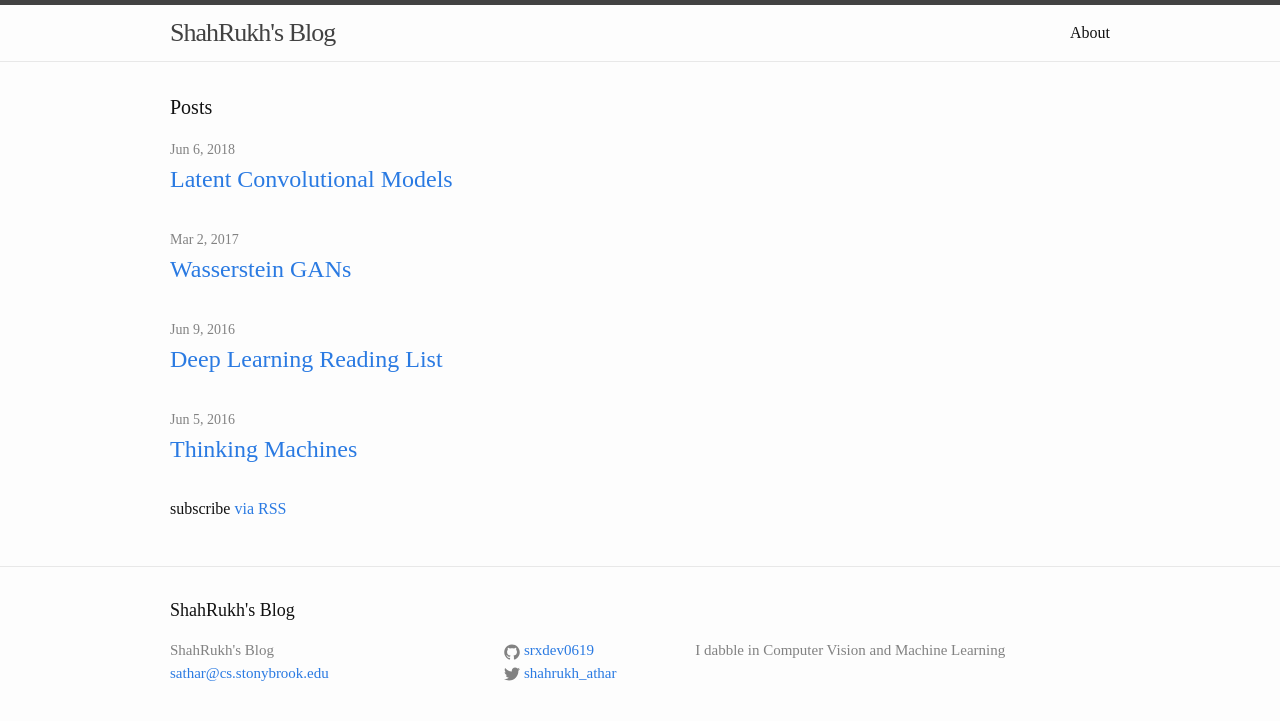
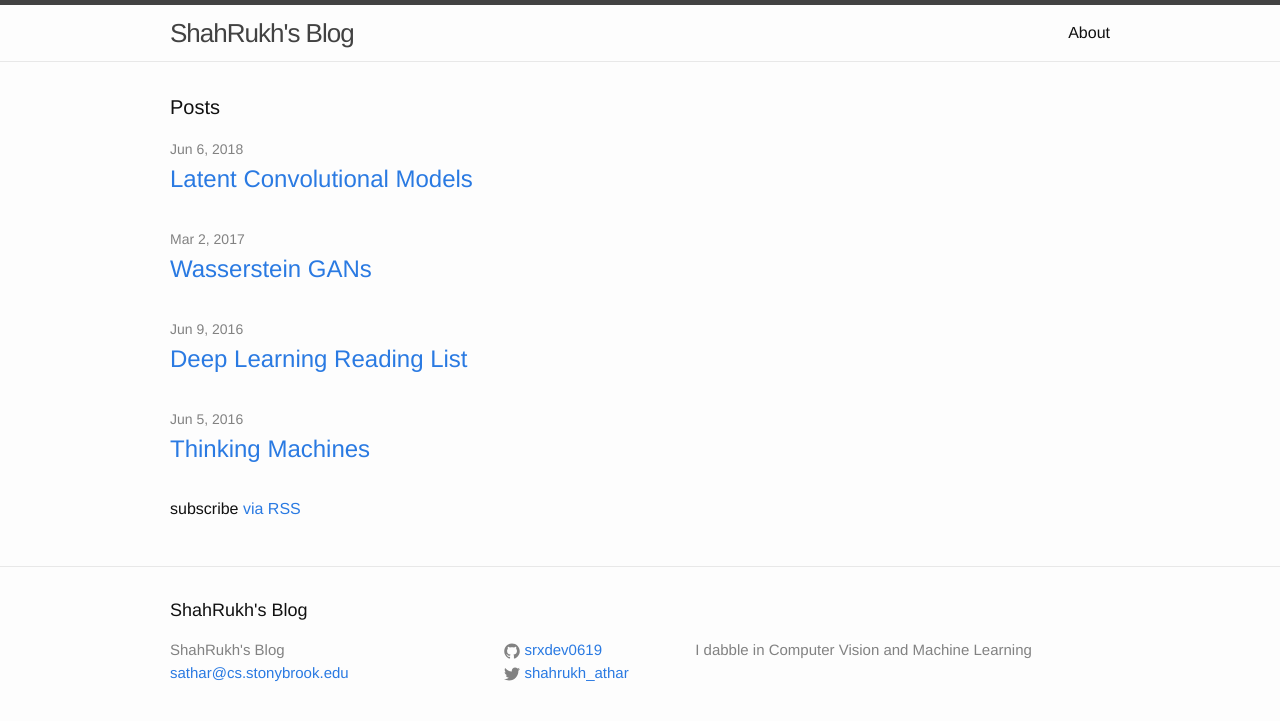
Before and after one commit to shahrukhathar/shahrukhathar.github.io, a Jekyll site: the page built from index.html, in a window 1280 px wide. Shown: the top 721 px of the page. Built offline with Jekyll 4.4.1, drawn with Linux system fonts in a browser that asks for light colours.

Commit message:
Updated Page

```diff
--- a/css/main.scss
+++ b/css/main.scss
@@ -6,7 +6,7 @@
 
 
 // Our variables
-$base-font-family: "Times New Roman", Helvetica, Arial, sans-serif;
+$base-font-family: "ROBOTO SLAB", Helvetica, Arial, sans-serif;
 $base-font-size:   16px;
 $base-font-weight: 400;
 $small-font-size:  $base-font-size * 0.875;
```
